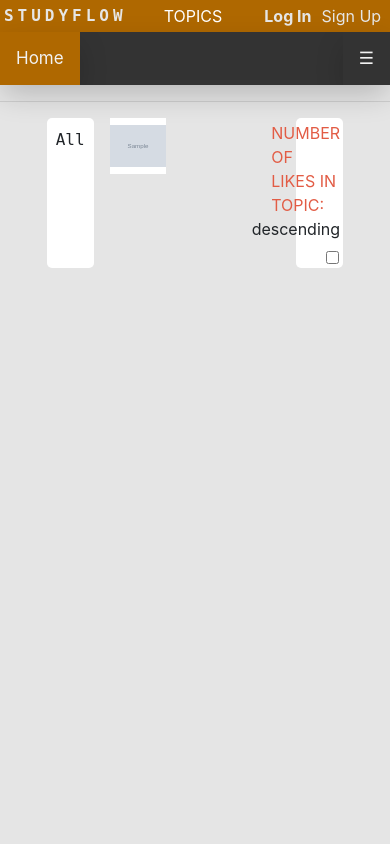
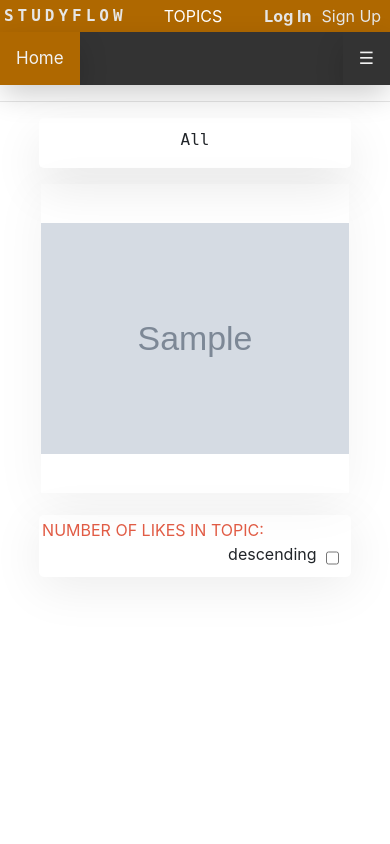
Before and after one commit to eiire/studyflux, a Django app: a page that uses my_portfolio/templates/base.html in a window 390 px wide. Run offline with Django 3.2, Linux system fonts and the light colour scheme; tables that the repository leaves empty hold one stand-in row (values such as "Sample post"); grey boxes marked "Sample" are stand-in pictures; data that the repository does not hold is empty; some libraries are stand-ins or nearby versions.

Commit message:
fix(blog_style&topic_style) responsive layout

```diff
--- a/user_topics/static/topic_style.css
+++ b/user_topics/static/topic_style.css
@@ -1,5 +1,5 @@
 body.topic_page {
-    background-color: #e5e5e5;
+
 }
 
 .my_content {
@@ -14,8 +14,8 @@ body.topic_page {
     display: flex;
     flex-direction: column;
     width: 15%;
-    background: #ffffff;
     border-radius: 5px;
+    box-shadow: 0 20px 50px 0 rgb(0 0 0 / 9%);
 }
 
 .topics > label {
@@ -36,6 +36,7 @@ body.topic_page {
     flex-wrap: wrap;
     width: 55%;
     height: 100%;
+    box-shadow: 0 10px 50px 0 rgb(0 0 0 / 8%);
 }
 
 .topic:nth-child(8n) {
@@ -65,8 +66,8 @@ body.topic_page {
 .topic {
     position: relative;
     width: 32.3333%;
-    background: #ffffff;
     margin: 0 0.5% 0.5% 0.5%;
+    box-shadow: 0 10px 50px 0 rgb(0 0 0 / 5%);
 }
 
 .topic > .img_container {
@@ -114,12 +115,13 @@ body.topic_page {
 .wrapper_sort_system {
     display: flex;
     width: 15%;
-    background: #ffffff;
+    /*background: #ffffff;*/
     flex-wrap: wrap;
     align-self: flex-start;
     padding: 1%;
     justify-content: flex-end;
     border-radius: 5px;
+    box-shadow: 0 10px 50px 0 rgb(0 0 0 / 8%);
 }
 
 .sort_system {
@@ -152,11 +154,44 @@ body.topic_page {
     list-style: none;
     background-color: #af6800;
     padding: 10px;
-    color: white;
+    /*color: white;*/
     margin: 5px;
+    box-shadow: 0 10px 50px 0 rgb(0 0 0 / 8%);
 }
 
 .break {
   flex-basis: 100%;
   height: 0;
 }
+
+@media screen and (max-width: 600px) {
+    .cards_topics, .topics, .wrapper_sort_system {
+        width: 100%;
+        margin-bottom: 5%
+    }
+
+    .topic {
+        width: 100%;
+        margin-bottom: 2%
+    }
+
+    .topic:nth-child(8n),
+    .topic:nth-child(8n+2),
+    .topic:nth-child(8n+6) {
+        flex-basis: 100%;
+    }
+
+    .topic:nth-child(8n+2) > .img_container,
+    .topic:nth-child(8n) > .img_container,
+    .topic:nth-child(8n+6) > .img_container {
+        padding-bottom: 100%;
+    }
+
+    .wrapper_sort_system {
+        width: 100%;
+    }
+
+    .cards_topics {
+        box-shadow: none;
+    }
+}
```
Also changed, not shown: user_blog/static/blog_style.css (+10 -1 lines).
